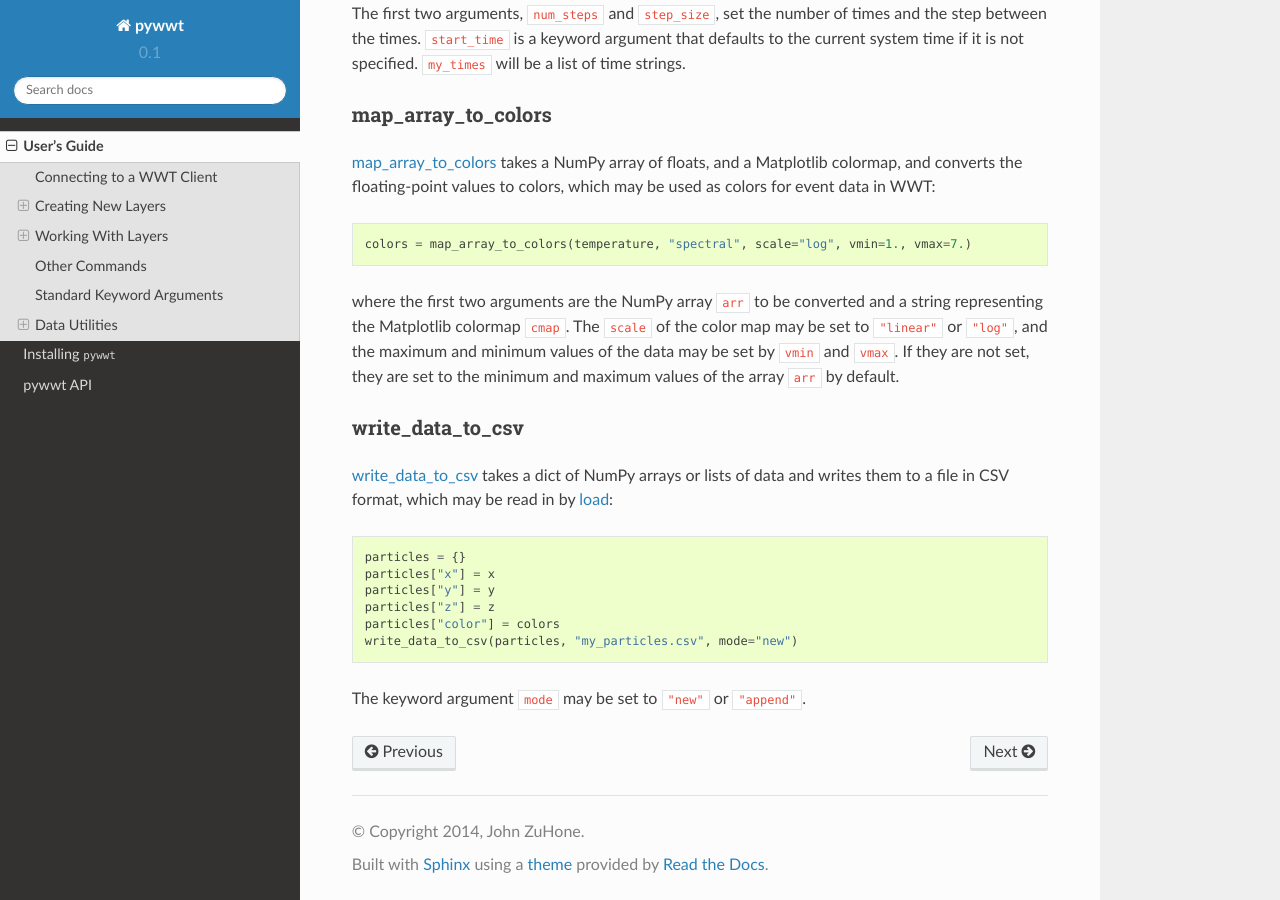
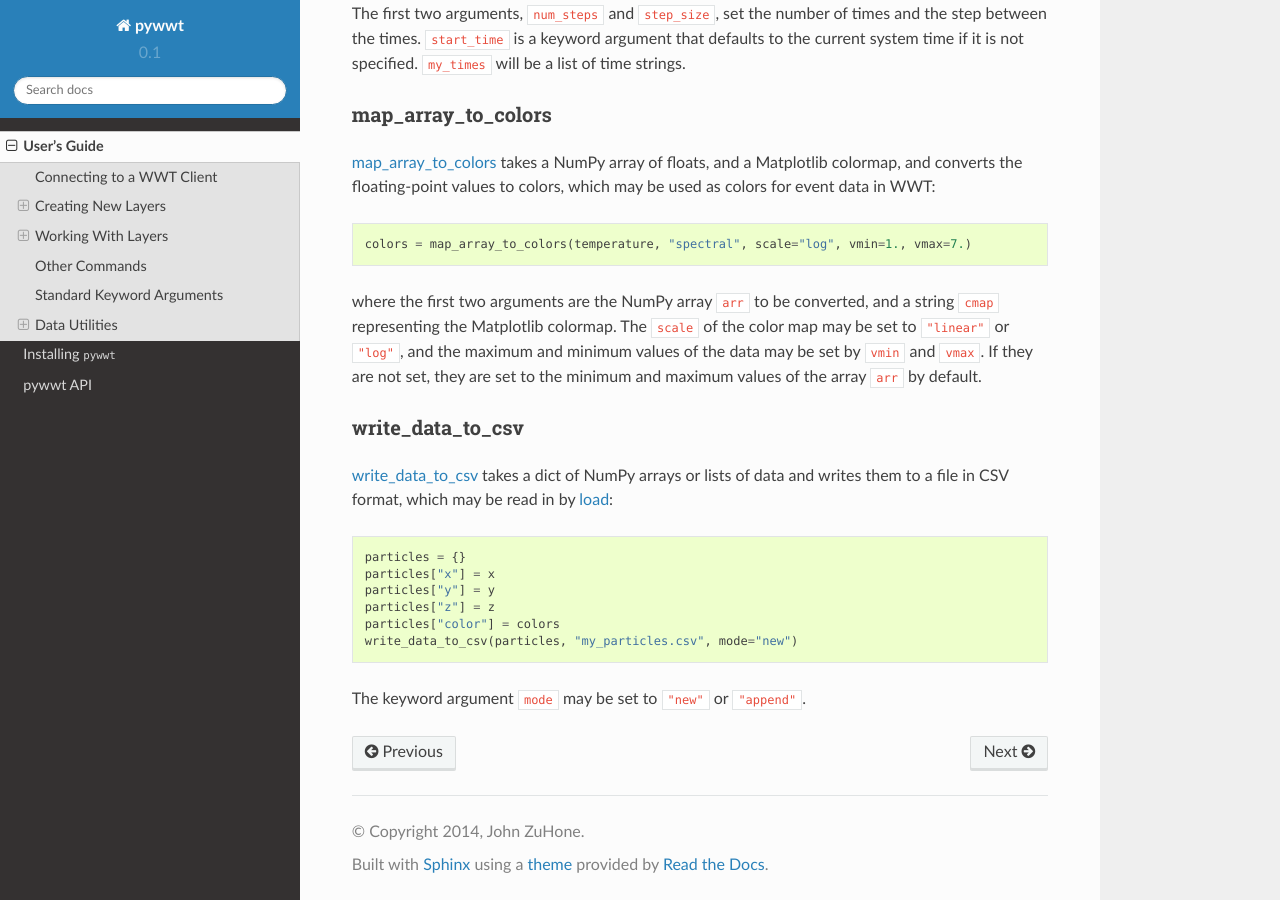
Before and after one commit to WorldWideTelescope/pywwt, a Sphinx documentation site: the page built from source/users_guide.rst, in a window 1280 px wide and 900 px high, scrolled down 3776 px. Built offline with Sphinx 7.4.7 and the Read the Docs theme 2.0.0, drawn with Linux system fonts in a browser that asks for light colours.

Commit message:
Small fixes

```diff
--- a/source/users_guide.rst
+++ b/source/users_guide.rst
@@ -210,8 +210,8 @@ values to colors, which may be used as colors for event data in WWT:
 
     colors = map_array_to_colors(temperature, "spectral", scale="log", vmin=1., vmax=7.)
 
-where the first two arguments are the NumPy array ``arr`` to be converted and a string representing the Matplotlib
-colormap ``cmap``. The ``scale`` of the color map may be set to ``"linear"`` or ``"log"``, and the maximum and minimum
+where the first two arguments are the NumPy array ``arr`` to be converted, and a string ``cmap`` representing the
+Matplotlib colormap. The ``scale`` of the color map may be set to ``"linear"`` or ``"log"``, and the maximum and minimum
 values of the data may be set by ``vmin`` and ``vmax``. If they are not set, they are set to the minimum and maximum
 values of the array ``arr`` by default.
 
```
